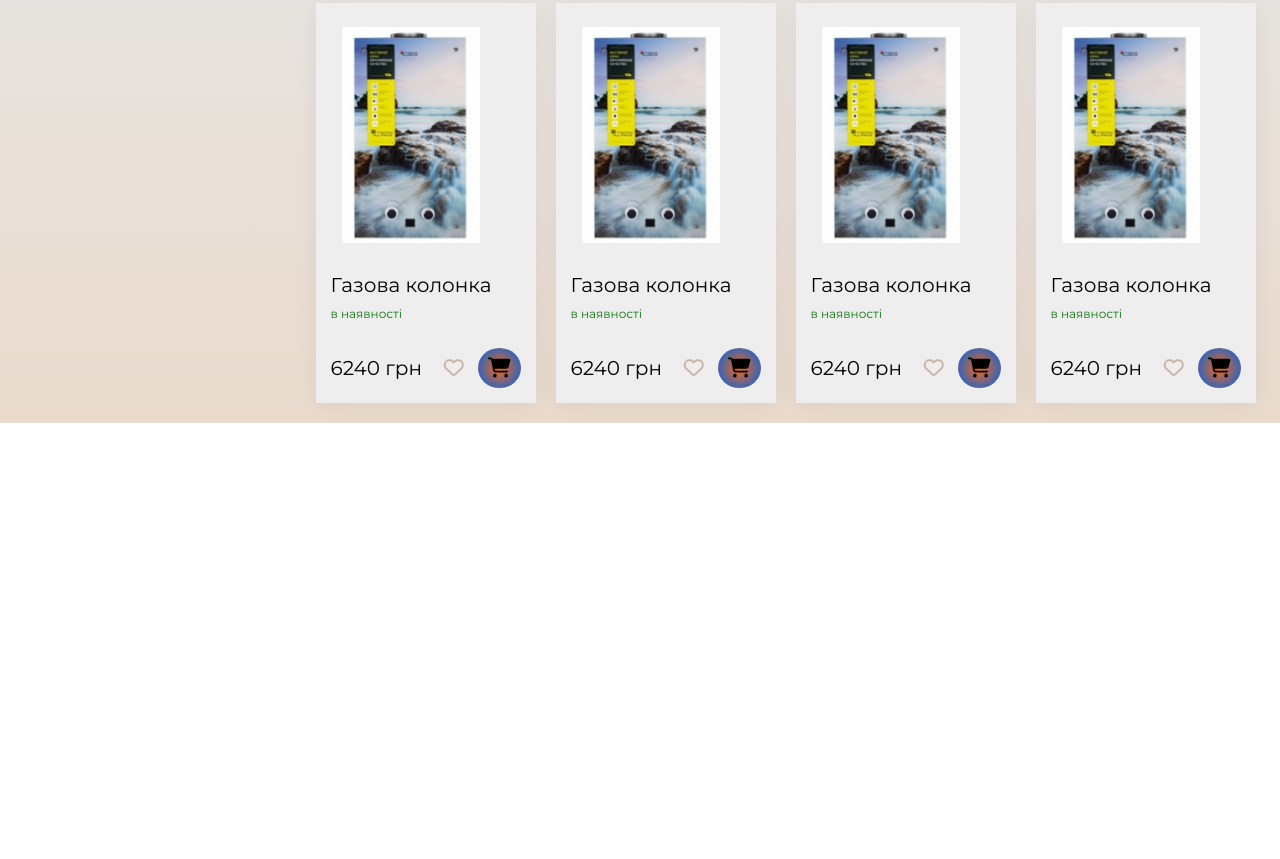
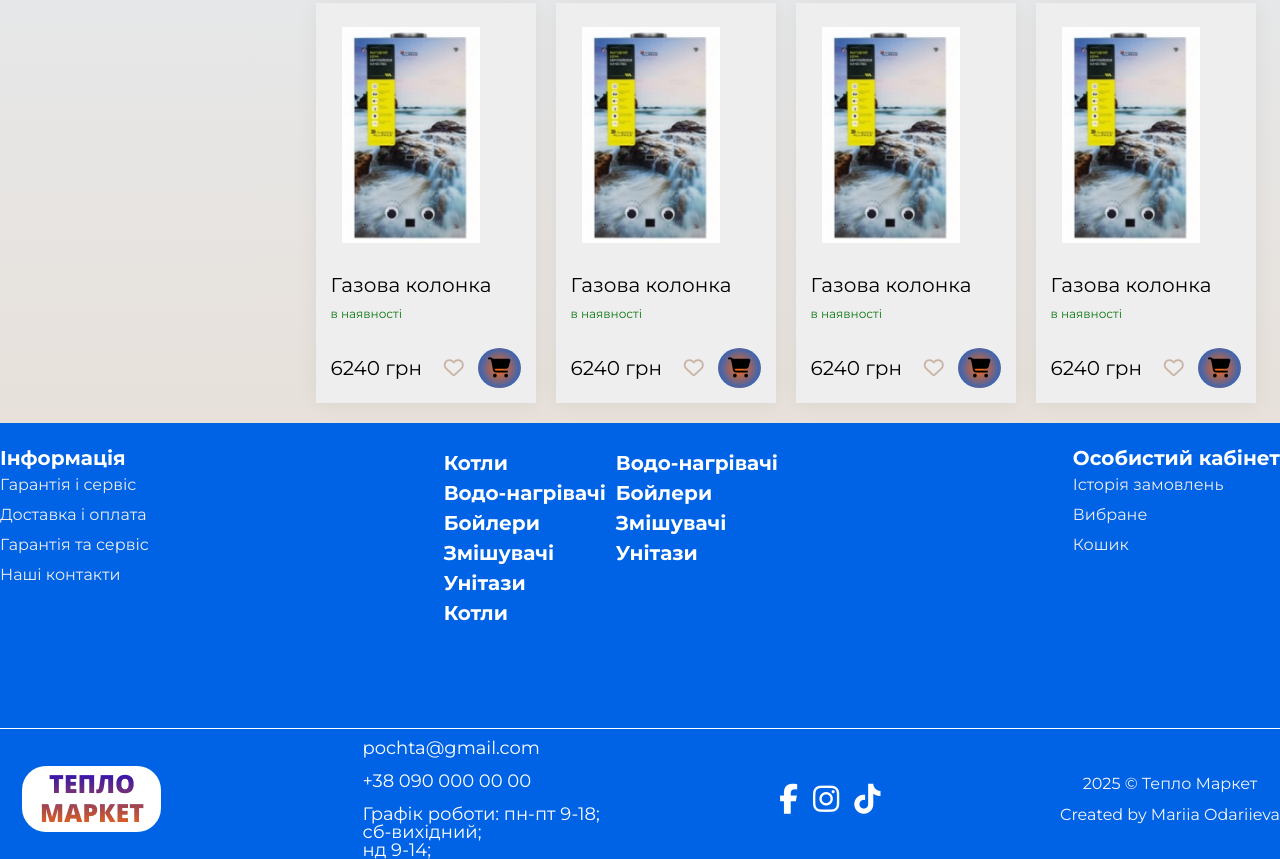
Before and after one commit to Masia0124/TeploMmarket, a plain HTML site: page categori_items.html in a window 1280 px wide. Shown: the part 677-1536 px from the top of the page. Before the commit the page ends 1100 px from the top, so only its background shows below. Drawn offline with nearby package versions, Linux system fonts and the light colour scheme.

Commit message:
Update categori_items.html

```diff
--- a/categori_items.html
+++ b/categori_items.html
@@ -456,7 +456,91 @@
 
 
 
+    <footer>
+        <div class="container ">
+            <div сlass=" d-flex">
+                <div>
+                    <nav>
+                        <ul class="ul_items">
+                            <h6>Інформація</h6>
+                            <li>
+                                <a href="">Гарантія і сервіс</a>
+                            </li>
+                            <li>
+                                <a href="">Доставка і оплата</a>
+                            </li>
+                            <li>
+                                <a href="">Гарантія та сервіс</a>
+                            </li>
+                            <li>
+                                <a href="">Наші контакти</a>
+                            </li>
+                        </ul>
+                    </nav>
+                </div>
+                <div>
+                    <nav>
+                        <ul class="ul_items">
+                            <li><a href="">Котли</a></li>
+                            <li><a href="">Водо-нагрівачі</a></li>
+                            <li><a href="">Бойлери</a></li>
+                            <li><a href="">Змішувачі</a></li>
+                            <li><a href="">Унітази</a></li>
+                            <li><a href="">Котли</a></li>
+                            <li><a href="">Водо-нагрівачі</a></li>
+                            <li><a href="">Бойлери</a></li>
+                            <li><a href="">Змішувачі</a></li>
+                            <li><a href="">Унітази</a></li>
+                        </ul>
+                    </nav>
+                </div>
+                <div>
+                    <nav>
+                        <ul class="ul_items">
+                            <h6>Особистий кабінет</h6>
+                            <li><a href="">Історія замовлень</a></li>
+                            <li><a href="">Вибране</a></li>
+                            <li><a href="">Кошик</a></li>
+                        </ul>
+                    </nav>
+                </div>
+            </div>
+            <hr>
+            <div class="d-flex footer_bottom">
 
+                <div class="d-flex">
+                    <a href="" class="footer_bottom_logo"> <img class="logo_header " src="icons/logo.jpg" alt=""></a>
+                </div>
+                <div class="d-flex footer_contacts">
+                    <a href="mailto:pochta@gmail.com">pochta@gmail.com</a>
+                    <a href="tel:+38000000000">+38 090 000 00 00</a>
+                    <span>Графік роботи: пн-пт 9-18; <br>
+                        сб-вихідний; <br>
+                        нд 9-14;</span>
+                </div>
+                <div class="d-flex socnetworks">
+                    <a href="#"><i class="fa-brands fa-facebook-f"></i></a>
+
+                    <a href="https://www.instagram.com/mrs_odariieva?igsh=MTJvbzJsOGQ1Z204dg%3D%3D&utm_source=qr"><i
+                            class="fa-brands fa-instagram"> </i></a>
+                    <a href="#"><i class="fa-brands fa-tiktok"></i></a>
+
+
+                </div>
+                <div class="d-flex">
+                    <span>2025 © Тепло Маркет</span>
+                    <span>Created by Mariia Odariieva</span>
+
+                </div>
+            </div>
+        </div>
+
+
+
+
+
+
+    </footer>
 
 
 
```
